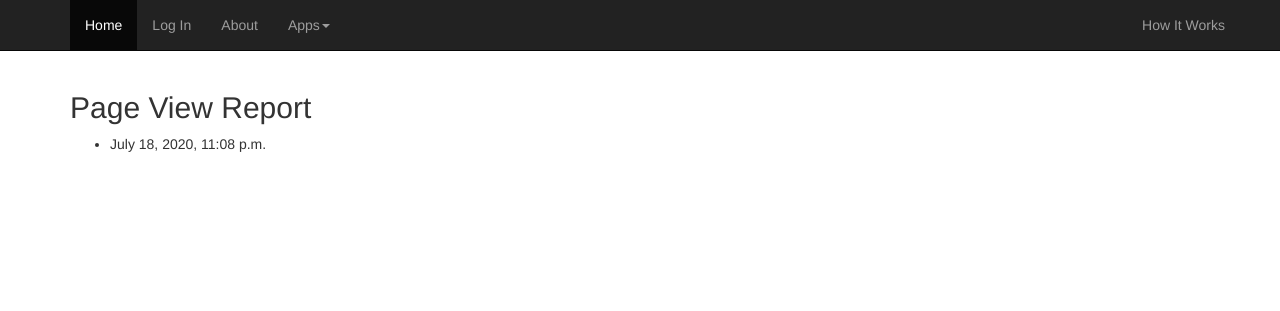
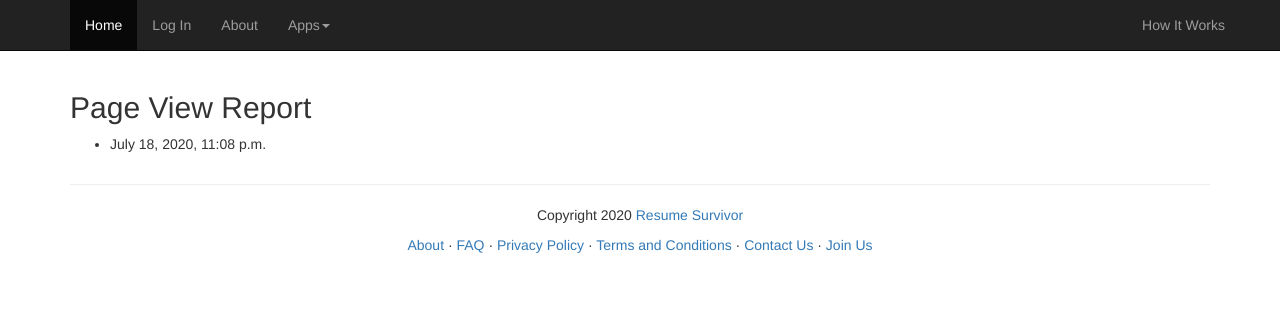
Before and after one commit to chenyuan99/Forkaia-ResumeSurvivor, a Django app: page /db/ in a window 1280 px wide. Shown: the top 311 px of the page. Run offline with Django 3.2, Linux system fonts and the light colour scheme; data comes from the database, SQL or seed files in the repository; some libraries are stand-ins or nearby versions.

Commit message:
update footer

```diff
--- a/hello/templates/base.html
+++ b/hello/templates/base.html
@@ -89,5 +89,7 @@
 
 {% block content %}{% endblock %}
 
+{% include 'footer.html' %}
+
 </body>
 </html>
--- /dev/null
+++ b/hello/templates/footer.html
@@ -0,0 +1,17 @@
+<!DOCTYPE html>
+<!-- Created By Yuan Chen
+Version 07/18/2020 -->
+<html>
+<body>
+  <div class="container text-center">
+    <hr>
+    <!-- <h4></span> <a href="https://www.yuanchen.tech">Sitemap</a></h4> -->
+    <p>Copyright 2020 <a href="https://resumesurvivor.herokuapp.com">Resume Survivor</a></p>
+    <a href="https://addons.heroku.com/"> About</a> · <a href="https://addons.heroku.com/"> FAQ</a> · <a href="https://addons.heroku.com/"> Privacy Policy</a> · <a href="https://github.com/heroku/python-getting-started/blob/master/Pipfile">Terms and Conditions</a> · <a href="https://github.com/heroku/python-getting-started/blob/master/Pipfile">Contact Us</a> · <a href="https://github.com/heroku/python-getting-started/blob/master/Pipfile">Join Us</a>
+    <p>      </p>
+    <p>      </p>
+    <p>      </p>
+    <p>      </p>
+  </div>
+</body>
+</html>
--- a/hello/templates/index.html
+++ b/hello/templates/index.html
@@ -40,6 +40,6 @@
       </ul>
     </div>
   </div> <!-- row -->
-  <div id="footer"><p>Copyright 2020 <a href="https://resumesurvivor.herokuapp.com">Resume Survivor</a></p></div>
+  <!-- <div id="footer"><p>Copyright 2020 <a href="https://resumesurvivor.herokuapp.com">Resume Survivor</a></p></div> -->
 </div>
 {% endblock %}
```
